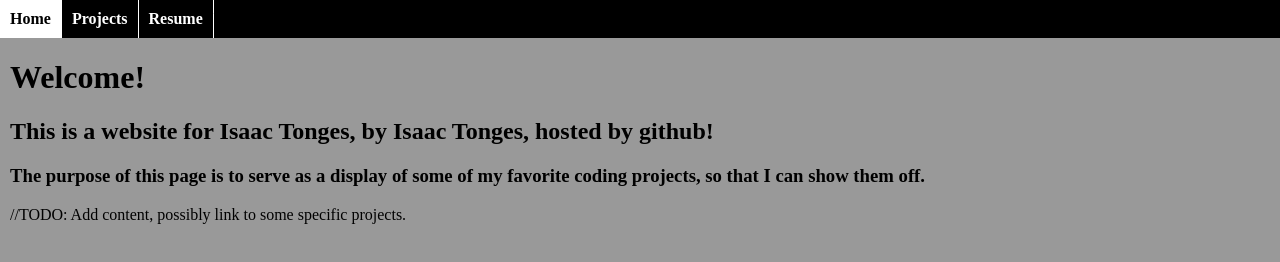
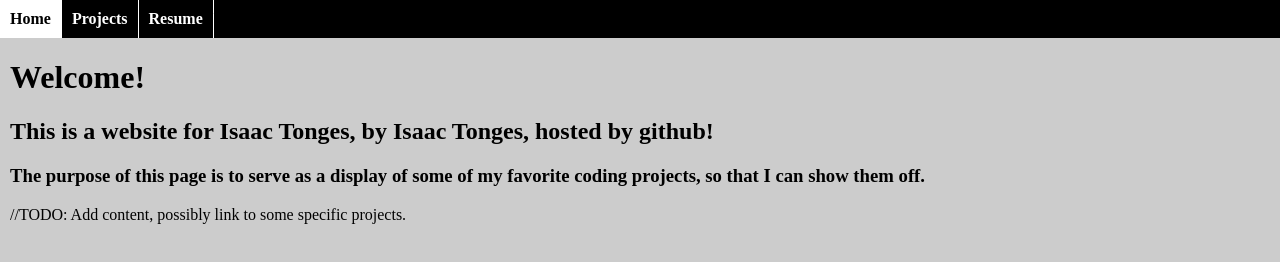
Before and after one commit to itonges/itonges.github.io, a plain HTML site: page index.html in a window 1280 px wide. Drawn offline with Linux system fonts and the light colour scheme.

Commit message:
Update style.css

```diff
--- a/style.css
+++ b/style.css
@@ -3,7 +3,7 @@
 body {
     margin: 0;
     display: block;
-    background-color: #999999;
+    background-color: #CCC;
 }
 
 /* Header Styles */
```
